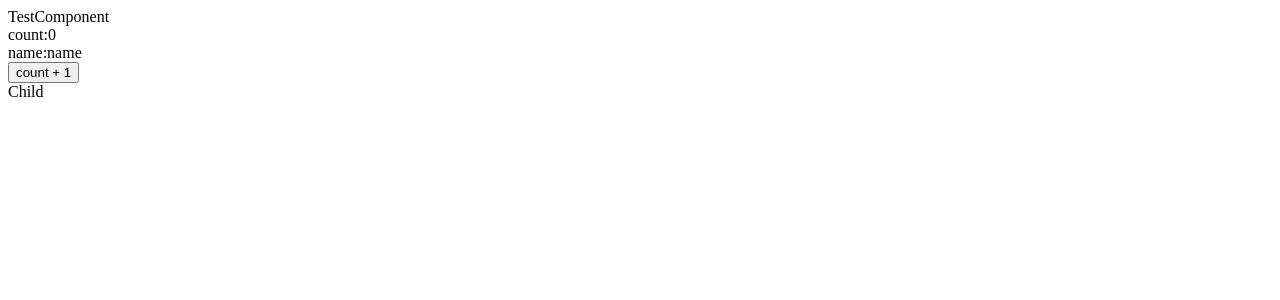
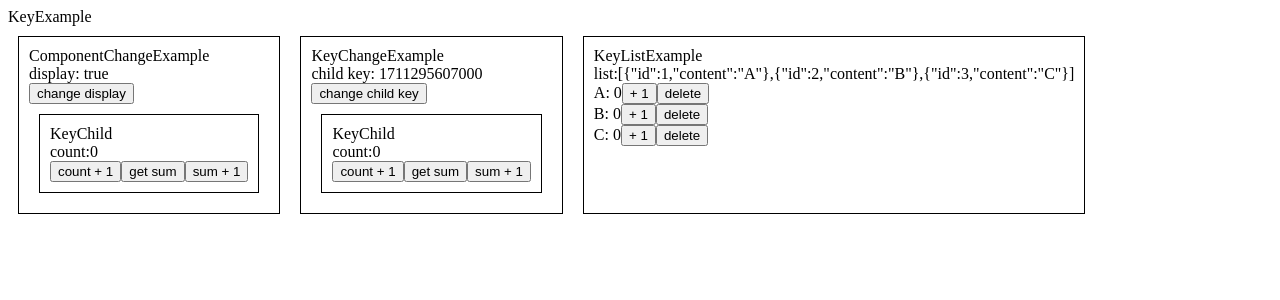
Before and after one commit to GarlicGo/algorithm-learning, a React (Vite) app: page / in a window 1280 px wide. Shown: the top 300 px of the page. Built offline with nearby package versions, Linux system fonts and the light colour scheme.

Commit message:
feat: key example

```diff
--- a/src/App.tsx
+++ b/src/App.tsx
@@ -1,20 +1,13 @@
 import React from 'react';
-import { TestComponent } from './components/TestComponent';
-import { ClosureTest } from './components/ClosureTest';
-
-console.log('App Loaded');
+import { KeyExample } from './learn-components/key';
+import './styles/index.css';
 
 const App: React.FC = () => {
-  console.log('App Render');
-
   return (
     <div>
-      <TestComponent />
-      {/* <ClosureTest /> */}
+      <KeyExample />
     </div>
   );
 };
 
-console.log('App Bottom');
-
 export default App;
--- /dev/null
+++ b/src/learn-components/key/KeyChild.tsx
@@ -0,0 +1,25 @@
+import React, { useRef, useState } from 'react';
+
+export const KeyChild: React.FC = () => {
+  console.log('KeyChild render');
+  const [count, setCount] = useState(0);
+  const sumRef = useRef(0);
+
+  const handleCountClick = () => {
+    setCount(count + 1);
+  };
+
+  const handleSumClick = () => {
+    sumRef.current++;
+  };
+
+  return (
+    <div className="example-box">
+      <div>KeyChild</div>
+      <div>count:{count}</div>
+      <button onClick={handleCountClick}>count + 1</button>
+      <button onClick={() => console.log(sumRef.current)}>get sum</button>
+      <button onClick={handleSumClick}>sum + 1</button>
+    </div>
+  );
+};
--- /dev/null
+++ b/src/learn-components/key/component-change.tsx
@@ -0,0 +1,16 @@
+import React, { useState } from 'react';
+import { KeyChild } from './KeyChild';
+
+export const ComponentChangeExample: React.FC = () => {
+  console.log('ComponentChangeExample render');
+  const [display, setDisplay] = useState(true);
+
+  return (
+    <div className="example-box">
+      <div>ComponentChangeExample</div>
+      <div>display: {display.toString()}</div>
+      <button onClick={() => setDisplay(!display)}>change display</button>
+      {display && <KeyChild />}
+    </div>
+  );
+};
--- /dev/null
+++ b/src/learn-components/key/index.tsx
@@ -0,0 +1,17 @@
+import React from 'react';
+import { ComponentChangeExample } from './component-change';
+import { KeyChangeExample } from './key-change';
+import { KeyListExample } from './key-list';
+
+export const KeyExample: React.FC = () => {
+  return (
+    <div>
+      <div>KeyExample</div>
+      <div className="flex-row">
+        <ComponentChangeExample />
+        <KeyChangeExample />
+        <KeyListExample />
+      </div>
+    </div>
+  );
+};
--- /dev/null
+++ b/src/learn-components/key/key-change.tsx
@@ -0,0 +1,16 @@
+import React, { useState } from 'react';
+import { KeyChild } from './KeyChild';
+
+export const KeyChangeExample: React.FC = () => {
+  console.log('KeyChangeExample render');
+  const [childKey, setChildKey] = useState(Date.now());
+
+  return (
+    <div className="example-box">
+      <div>KeyChangeExample</div>
+      <div>child key: {childKey}</div>
+      <button onClick={() => setChildKey(Date.now())}>change child key</button>
+      <KeyChild key={childKey} />
+    </div>
+  );
+};
--- /dev/null
+++ b/src/learn-components/key/key-list/index.tsx
@@ -0,0 +1,39 @@
+import React, { useState } from 'react';
+import { KeyListChild } from './key-list-child';
+
+export const KeyListExample: React.FC = () => {
+  const [list, setList] = useState([
+    {
+      id: 1,
+      content: 'A',
+    },
+    {
+      id: 2,
+      content: 'B',
+    },
+    {
+      id: 3,
+      content: 'C',
+    },
+  ]);
+
+  const deleteItem = (index: number) => {
+    const newList = [...list];
+    newList.splice(index, 1);
+    setList(newList);
+  };
+
+  return (
+    <div className="example-box">
+      <div>KeyListExample</div>
+      <div>list:{JSON.stringify(list)}</div>
+      {list.map((item, index) => (
+        <KeyListChild
+          key={index}
+          content={item.content}
+          onDelete={() => deleteItem(index)}
+        />
+      ))}
+    </div>
+  );
+};
--- /dev/null
+++ b/src/learn-components/key/key-list/key-list-child.tsx
@@ -0,0 +1,22 @@
+import React, { useState } from 'react';
+
+interface Props {
+  content: string;
+  onDelete: () => void;
+}
+
+export const KeyListChild: React.FC<Props> = (props) => {
+  // console.log('props', props);
+  const { content, onDelete } = props;
+  const [count, setCount] = useState(0);
+
+  return (
+    <div>
+      <span>
+        {content}: {count}
+      </span>
+      <button onClick={() => setCount(count + 1)}>+ 1</button>
+      <button onClick={onDelete}>delete</button>
+    </div>
+  );
+};
--- /dev/null
+++ b/src/styles/index.css
@@ -0,0 +1,10 @@
+.example-box {
+  border: 1px solid black;
+  margin: 10px;
+  padding: 10px;
+}
+
+.flex-row {
+  display: flex;
+  direction: row;
+}
```
Also changed, not shown: src/learn-components/memo-effect/callback.tsx (added, +11 -0 lines), src/learn-components/memo-effect/index.tsx (added, +22 -0 lines), src/learn-components/memo-effect/memo-effect.tsx (added, +22 -0 lines).
